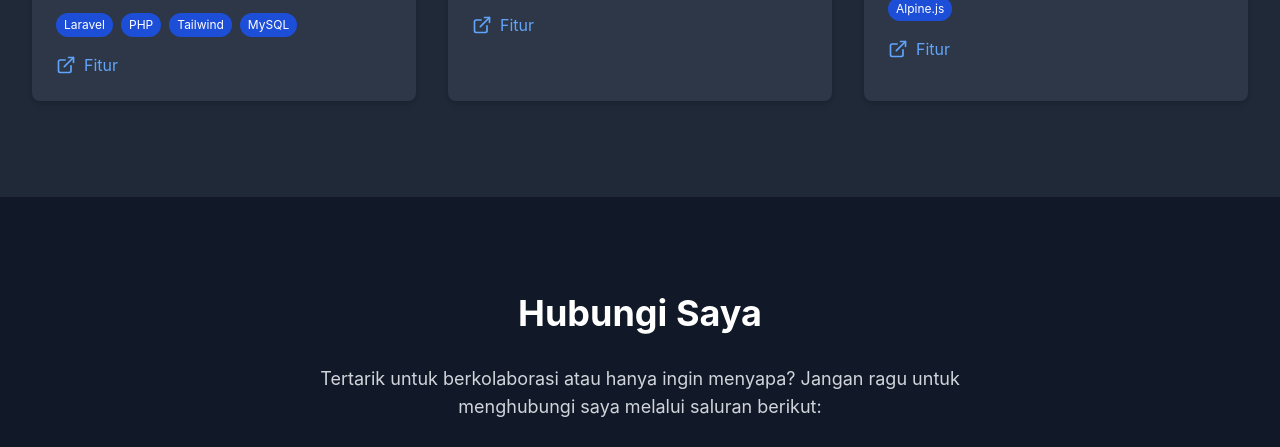
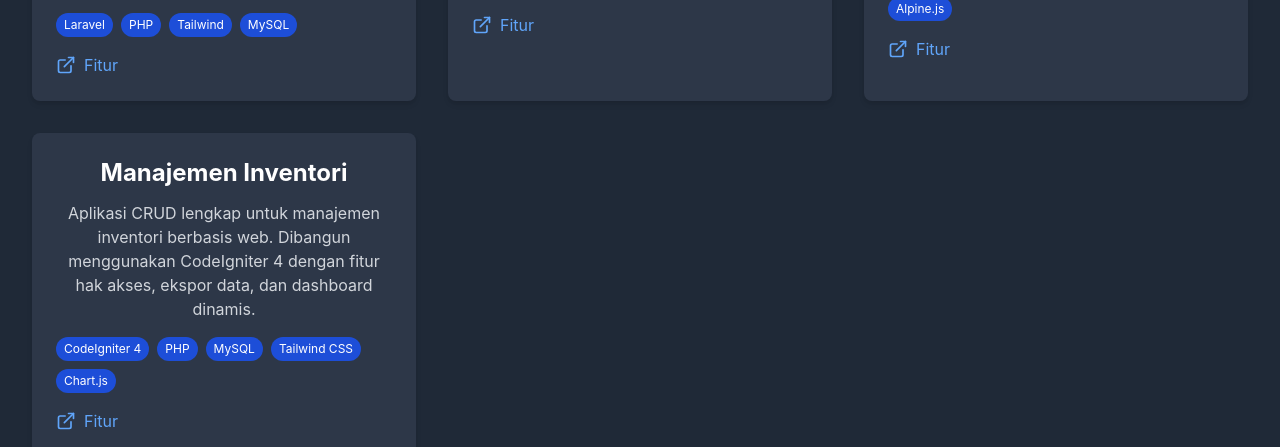
Before and after one commit to oxyrus69/oxyrus69.github.io, a plain HTML site: page index.html in a window 1280 px wide. Shown: the part 2565-3012 px from the top of the page. Drawn offline with nearby package versions, Linux system fonts and the light colour scheme.

Commit message:
adding project 4

```diff
--- a/index.html
+++ b/index.html
@@ -399,6 +399,35 @@
                     </div>
                 </div>
                 <!-- Tambahkan lebih banyak proyek sesuai kebutuhan -->
+                <div class="project-card"
+                   data-project-name="Manajemen Inventori"
+                   data-project-features='[
+                        {"title": "Login & Hak Akses", "image": "img/project4/login.PNG", "description": "Halaman login yang aman dengan sistem hak akses untuk membedakan Admin dan Staff."},
+                        {"title": "Dashboard Interaktif", "image": "img/project4/dashboard.PNG", "description": "Menampilkan ringkasan data penting seperti total barang, total stok, dan nilai inventori dalam bentuk kartu statistik dan grafik pie interaktif."},
+                        {"title": "Manajemen Barang (CRUD)", "image": "img/project4/item-list.PNG", "description": "Fungsionalitas lengkap untuk menambah, melihat, mengedit, dan menghapus data barang. Dilengkapi dengan pencarian, pagination, dan upload gambar (via file lokal atau URL)."},
+                        {"title": "Manajemen Kategori", "image": "img/project4/category-management.PNG", "description": "Sistem CRUD terpisah untuk mengelola kategori barang, membantu pengorganisasian data."},
+                        {"title": "Manajemen Pengguna", "image": "img/project4/user-management.PNG", "description": "Admin dapat menambah, mengedit, dan menghapus akun pengguna lain di dalam sistem."},
+                        {"title": "Ekspor Data", "image": "img/project4/report-pdf.PNG", "description": "Kemampuan untuk mengekspor daftar data barang ke format file CSV dan PDF untuk kebutuhan pelaporan."},
+                        {"title": "UI Profesional", "image": "img/project4/dashboard.PNG", "description": "Antarmuka yang bersih, modern, dan responsif dengan sidebar yang dapat di-minimize, dibangun menggunakan Tailwind CSS."}
+                   ]'>
+                  <h3 class="text-2xl font-bold text-white mb-3">Manajemen Inventori</h3>
+                  <p class="text-gray-300 mb-4">
+                      Aplikasi CRUD lengkap untuk manajemen inventori berbasis web. Dibangun menggunakan CodeIgniter 4 dengan fitur hak akses, ekspor data, dan dashboard dinamis.
+                  </p>
+                  <div class="flex flex-wrap gap-2 mb-4">
+                      <span class="bg-blue-700 text-white text-xs px-2 py-1 rounded-full">CodeIgniter 4</span>
+                      <span class="bg-blue-700 text-white text-xs px-2 py-1 rounded-full">PHP</span>
+                      <span class="bg-blue-700 text-white text-xs px-2 py-1 rounded-full">MySQL</span>
+                      <span class="bg-blue-700 text-white text-xs px-2 py-1 rounded-full">Tailwind CSS</span>
+                      <span class="bg-blue-700 text-white text-xs px-2 py-1 rounded-full">Chart.js</span>
+                  </div>
+                  <div class="flex justify-center md:justify-start space-x-4">
+                      <a href="#" class="project-demo-btn flex items-center space-x-2 text-blue-400 hover:text-blue-300">
+                          <i data-lucide="external-link" class="w-5 h-5"></i>
+                          <span>Fitur</span>
+                      </a>
+                  </div>
+              </div>
             </div>
         </div>
     </section>
```
Also changed, not shown: img/project4/add-item-form.PNG (added), img/project4/category-management.PNG (added), img/project4/dashboard.PNG (added), img/project4/item-list.PNG (added), img/project4/login.PNG (added), img/project4/report-pdf.PNG (added), img/project4/user-management.PNG (added).
